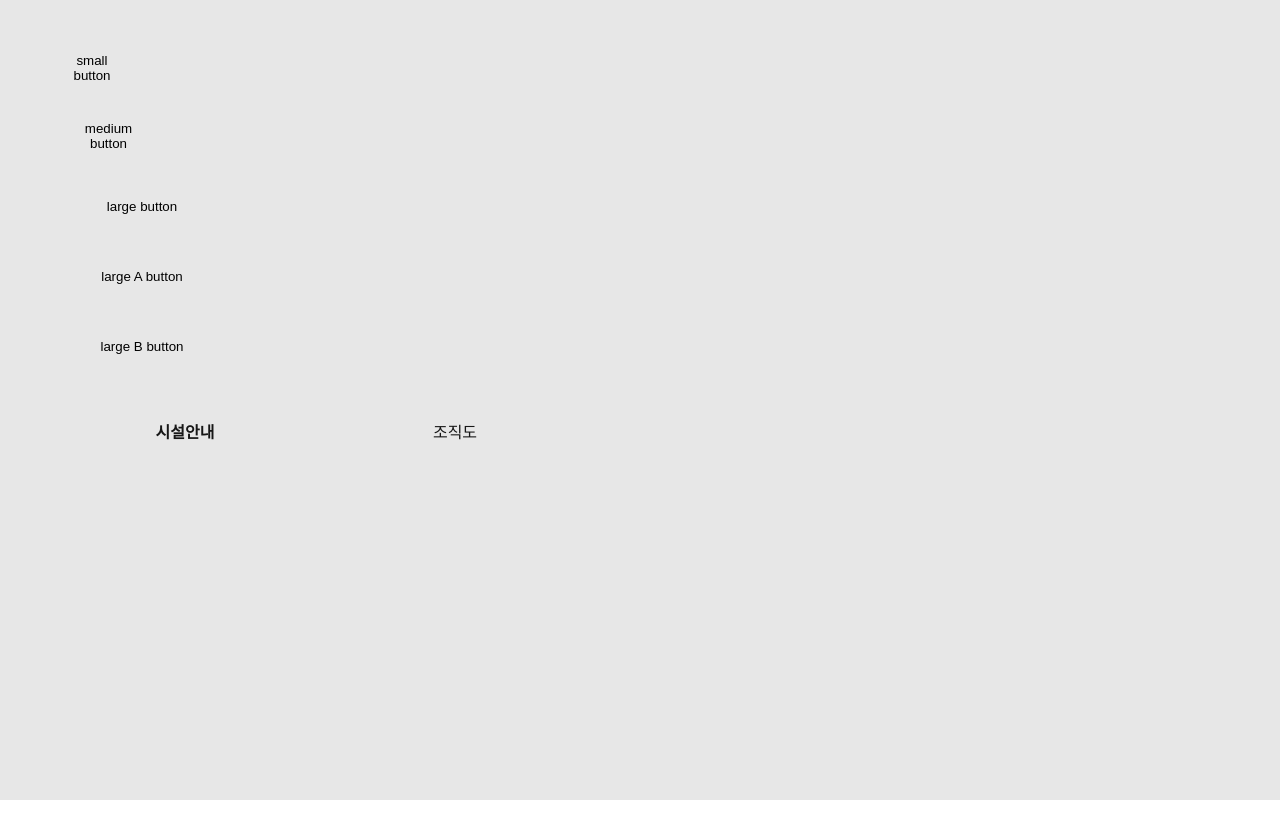
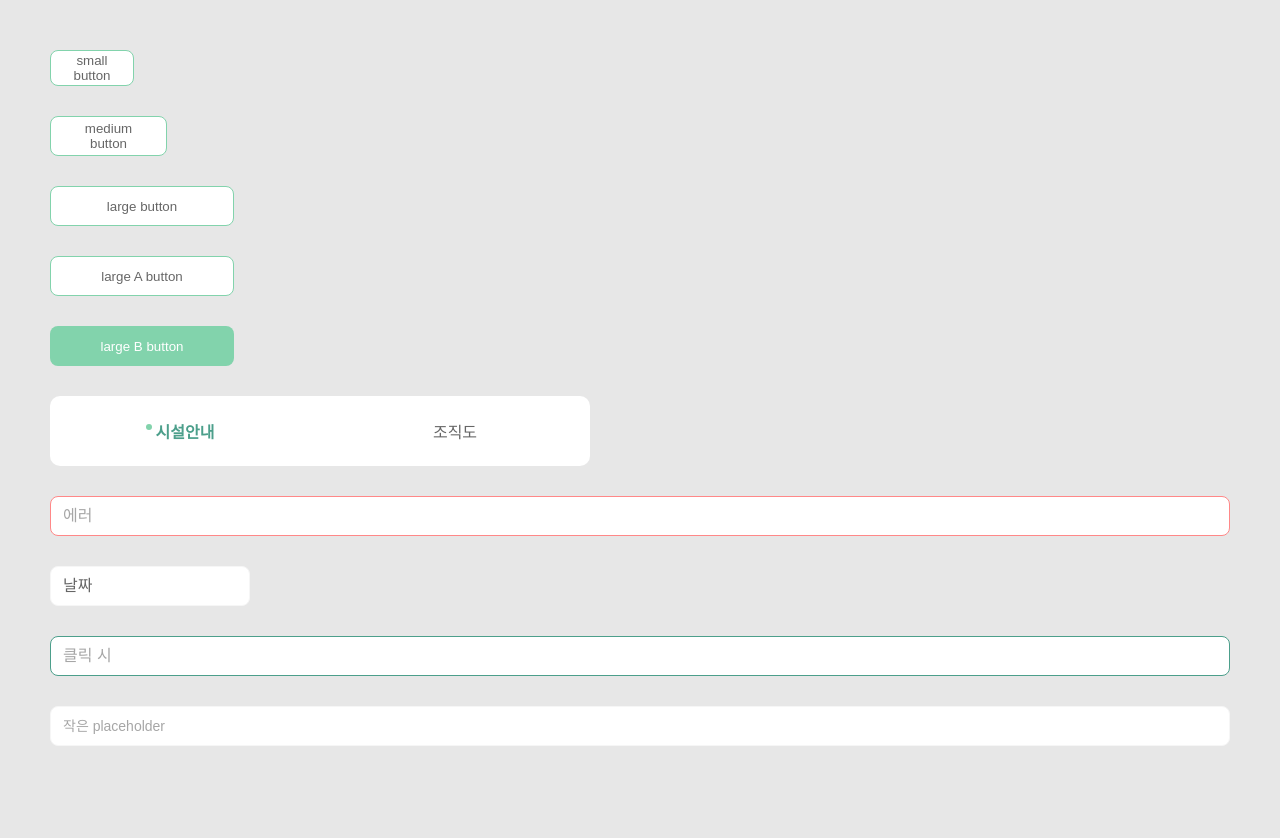
Before and after one commit to TomHoon/zelkova-fe, a Next.js app: page /design in a window 1280 px wide. Shown: the top 838 px of the page. Before the commit the page ends 800 px from the top, so only its background shows below. Built offline with nearby package versions, Linux system fonts and the light colour scheme.

Commit message:
C_Input 생성

```diff
--- a/app/design/page.jsx
+++ b/app/design/page.jsx
@@ -1,7 +1,10 @@
 "use client";
 
+import { useState } from "react";
 import C_Button from "@/common/atom/C_Button";
 import C_TabBar from "@/common/mocules/C_TabBar";
+import C_Input from "@/common/atom/C_Input";
+
 import C_DesignStyles from "@/styles/C_Desgin.module.scss";
 
 export default function App() {
@@ -9,16 +12,50 @@ export default function App() {
     console.log("callback 실행");
   };
 
+  const [errorInput, setErrorInput] = useState("");
+  const [focusedInput, setFocusedInput] = useState("");
+  const [dateInput, setDateInput] = useState("");
+  const [smallInput, setSmallInput] = useState("");
+
   return (
     <div className={C_DesignStyles.designContainer}>
+
       <C_Button title="small button" size="small" />
       <C_Button title="medium button" size="medium" />
       <C_Button title="large button" size="large" />
-
       <C_Button title="large A button" size="large" type="A" />
       <C_Button title="large B button" size="large" type="B" />
 
       <C_TabBar elementList={["시설안내", "조직도"]} callback={cb} />
+
+      <C_Input
+        value={errorInput}
+        onChange={(e) => setErrorInput(e.target.value)}
+        placeholder="에러"
+        state="error"
+      />
+
+      <C_Input
+        value={dateInput}
+        onChange={(e) => setDateInput(e.target.value)}
+        width="200px"
+        placeholder="날짜"
+        isDate={true}
+      />
+
+      <C_Input
+        value={focusedInput}
+        onChange={(e) => setFocusedInput(e.target.value)}
+        placeholder="클릭 시"
+        state="focused"
+      />
+
+      <C_Input
+        value={smallInput}
+        onChange={(e) => setSmallInput(e.target.value)}
+        placeholder="작은 placeholder"
+        size="sm"
+      />
     </div>
   );
 }
--- a/app/globals.css
+++ b/app/globals.css
@@ -1,11 +1,6 @@
 :root {
   --background: #ffffff;
   --foreground: #171717;
-}
-
-@media (prefers-color-scheme: dark) {
-  :root {
-    --background: #fdfcf8;
   --main: #82d3ac;
   --hover: #8fdab6;
   --active: #4c9f8b;
@@ -15,11 +10,10 @@
   --title1: #333333;
   --title2: #444444;
   --text: #666666;
-    --subtext: #a6a6a6a6;
+  --subtext: #a6a6a6;
   --line: #f6f6f6;
   --footer: #f9f8f0;
   --white: #ffffff;
-  }
 }
 
 .background {
--- /dev/null
+++ b/common/atom/C_Input.jsx
@@ -0,0 +1,38 @@
+"use client";
+
+import C_InputStyles from "@/styles/C_Input.module.scss";
+
+const PlaceholderSizeMap = {
+  sm: C_InputStyles.placeholderSm,
+  md: C_InputStyles.placeholderMd,
+};
+
+const StateMap = {
+  default: "",
+  error: C_InputStyles.error,
+  focused: C_InputStyles.focused,
+};
+
+export default function C_Input({
+  value,
+  onChange,
+  placeholder = "",
+  width = "100%",
+  size = "md",
+  state = "default",
+  isDate = false,
+  type = "text",
+}) {
+  return (
+    <input
+      type={type}
+      value={value}
+      onChange={onChange}
+      placeholder={placeholder}
+      className={`${C_InputStyles.input} ${PlaceholderSizeMap[size]} ${
+        isDate ? C_InputStyles.date : ""
+      } ${StateMap[state]}`}
+      style={{ width }}
+    />
+  );
+}
--- a/styles/C_Desgin.module.scss
+++ b/styles/C_Desgin.module.scss
@@ -1,6 +1,6 @@
 .designContainer {
   background-color: #e7e7e7;
-  height: 100vh;
+  height: 3000px;
   padding: 50px;
 
   display: flex;
--- /dev/null
+++ b/styles/C_Input.module.scss
@@ -0,0 +1,47 @@
+.input {
+  box-sizing: border-box;
+  width: 100%;
+  height: 40px;
+  padding: 0 12px;
+
+  border: 1px solid var(--line);
+  border-radius: 8px;
+
+  font-size: 16px;
+  line-height: 40px;
+
+  color: var(--foreground);
+  background: white;
+  transition: border-color 0.2s ease;
+
+  font-family: "Pretendard", sans-serif;
+
+  &::placeholder {
+    color: var(--subtext);
+    font-weight: 400;
+    opacity: 1;
+  }
+}
+
+/* placeholder 사이즈 */
+.placeholderSm::placeholder {
+  font-size: 14px;
+}
+
+.placeholderMd::placeholder {
+  font-size: 16px;
+}
+
+/* 날짜용 placeholder 색상 */
+.date::placeholder {
+  color: var(--text);
+}
+
+/* 상태별 테두리 색상 */
+.focused {
+  border-color: var(--active);
+}
+
+.error {
+  border-color: var(--warning);
+}
```
Lines whose indentation alone changed are shown as unchanged.
